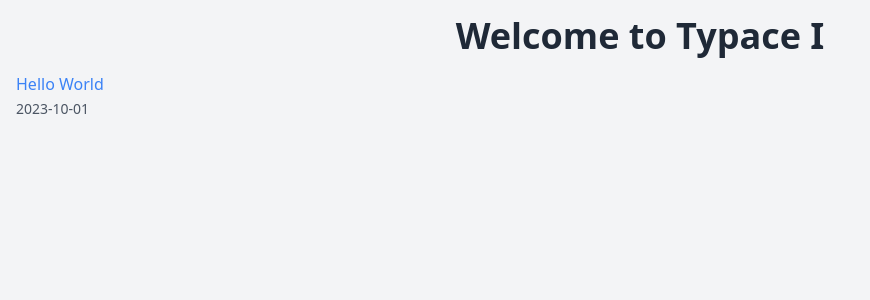
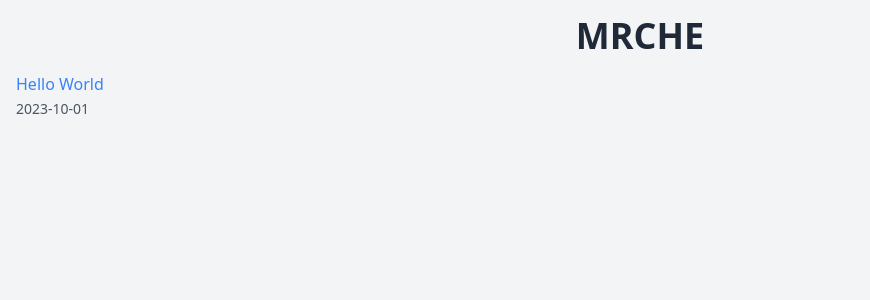
Before and after one commit to terryzhangxr/typace-i, a Next.js app: page / in a window 1280 px wide. Shown: the top 300 px of the page, without its empty margins (0-870 px from the left). Built offline with nearby package versions, Linux system fonts and the light colour scheme.

Commit message:
Update index.js

```diff
--- a/pages/index.js
+++ b/pages/index.js
@@ -4,7 +4,7 @@ export default function Home({ allPostsData }) {
   return (
     <div className="min-h-screen bg-gray-100 p-4">
       <h1 className="text-4xl font-bold text-center text-gray-800">
-        Welcome to Typace I
+        MRCHE
       </h1>
       <ul>
         {allPostsData.map(({ slug, title, date }) => (
```
